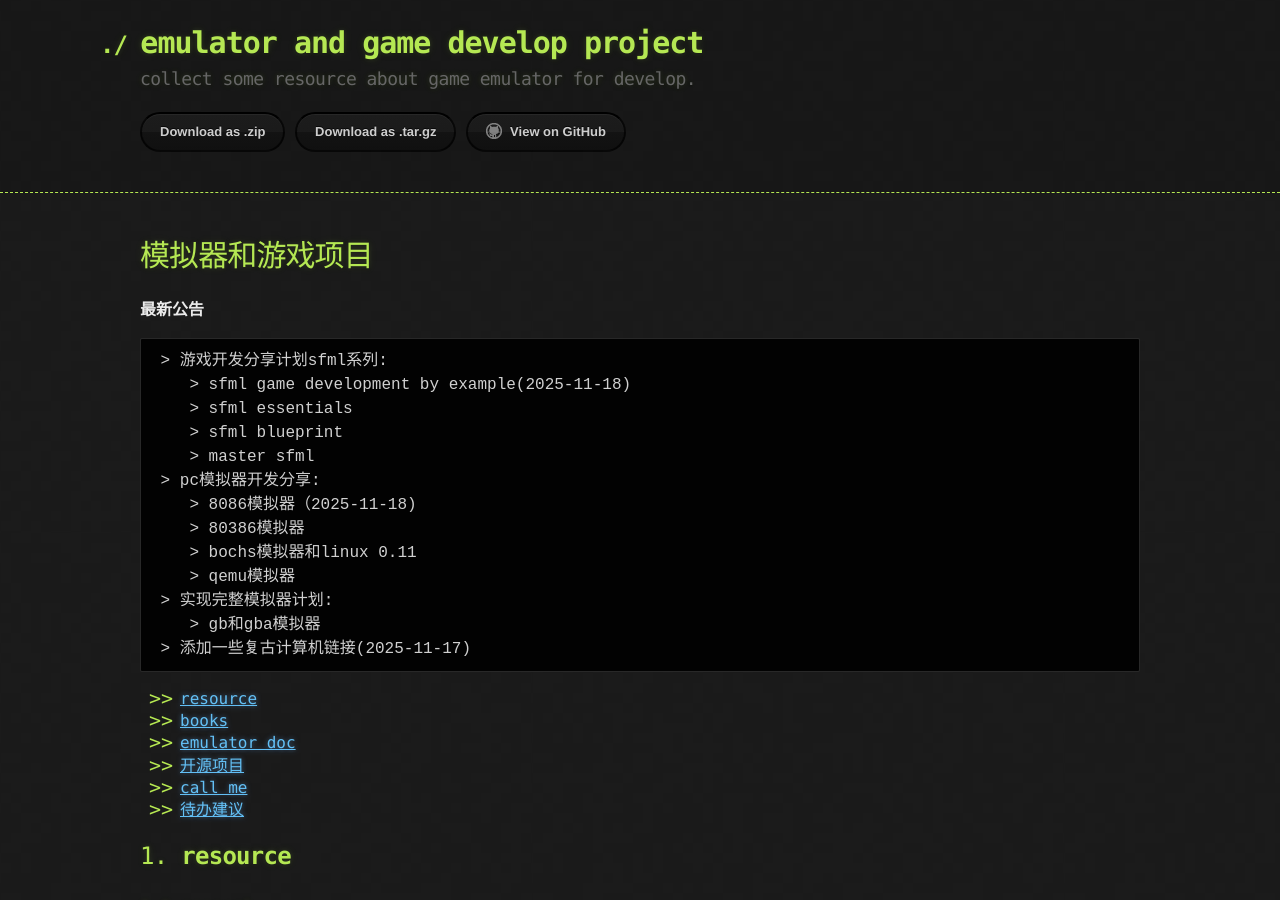
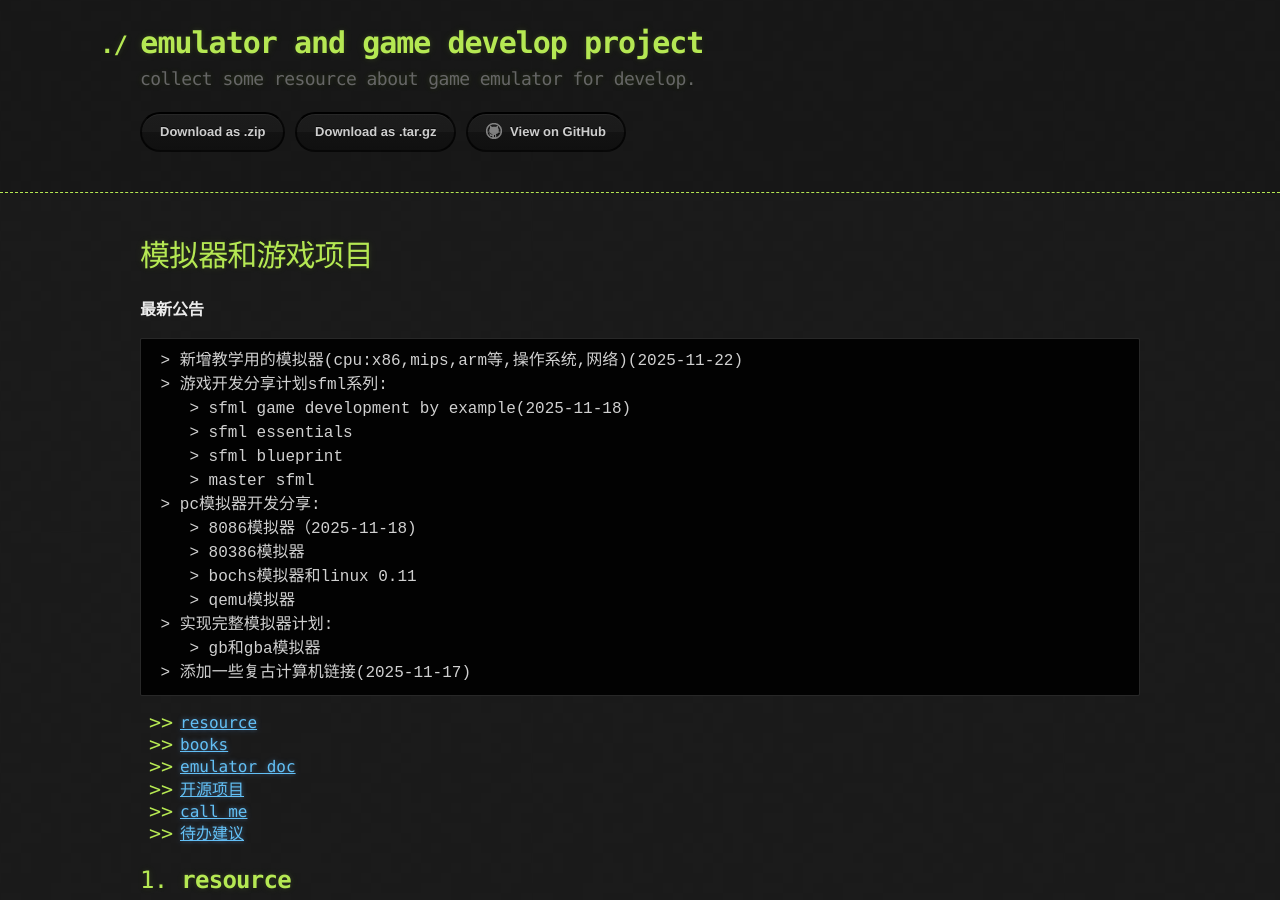
Before and after one commit to jinjiacun123/jinjiacun123.github.io, a Jekyll site: the page built from index.md, in a window 1280 px wide and 900 px high. Built offline with Jekyll 4.4.1, drawn with Linux system fonts in a browser that asks for light colours; our own code applies the rules of GitHub Pages for plain Markdown files.

Commit message:
Update index.md
添加教学用的一些模拟器

````diff
--- a/index.md
+++ b/index.md
@@ -6,6 +6,7 @@ layout: default
 # 模拟器和游戏项目
 **最新公告**
 ```
+ > 新增教学用的模拟器(cpu:x86,mips,arm等,操作系统,网络)(2025-11-22)
  > 游戏开发分享计划sfml系列:
     > sfml game development by example(2025-11-18)
     > sfml essentials
````
